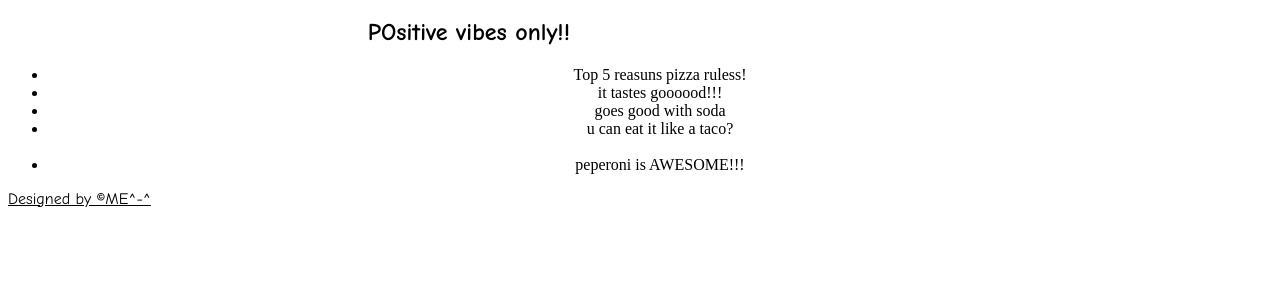
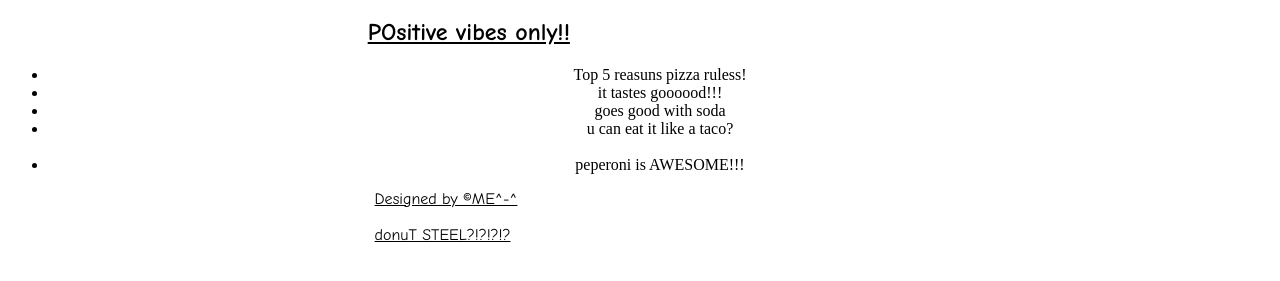
Before and after one commit to RonnieJohnston/RonnieJohnston.github.io, a plain HTML site: page itis3135/stuff/epIC sITe&CO.htm in a window 1280 px wide. Shown: the part 517-798 px from the top of the page. Drawn offline with Linux system fonts and the light colour scheme.

Commit message:
Update epIC sITe&CO.htm

```diff
--- a/itis3135/stuff/epIC sITe&CO.htm
+++ b/itis3135/stuff/epIC sITe&CO.htm
@@ -16,7 +16,7 @@
                 <img src="super cool picture of smiley face" style="width: 400px; height: 400px; margin-left: 30%">
             </a>
             <br>
-            <h2 style="font-family: Comic Sans, Comic Sans MS; margin-left: 27%;">POsitive vibes only!!</h2>
+            <h2 style="font-family: Comic Sans, Comic Sans MS; margin-left: 27%; text-decoration: underline;">POsitive vibes only!!</h2>
         </figure>
         <ul style="text-align: center">
             <li>Top 5 reasuns pizza ruless!</li>
@@ -27,8 +27,11 @@
             <li>peperoni is AWESOME!!!</li>
         </ul>
     </main>
-    <footer style="font-family: Comic Sans, Comic Sans MS; text-align: justify; text-decoration: underline;">
+    <footer style="font-family: Comic Sans, Comic Sans MS; text-align: justify; text-decoration: underline; margin-left: 29%">
         Designed by &copy;ME^-^
+        <br>
+        <br>
+        donuT STEEL?!?!?!?
     </footer>
 </body>
 </html>
```
